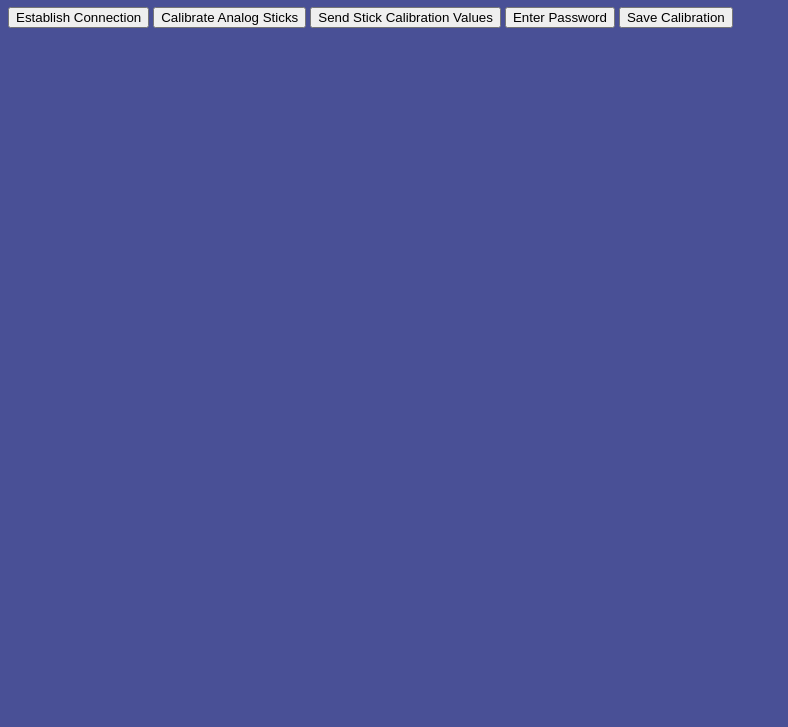
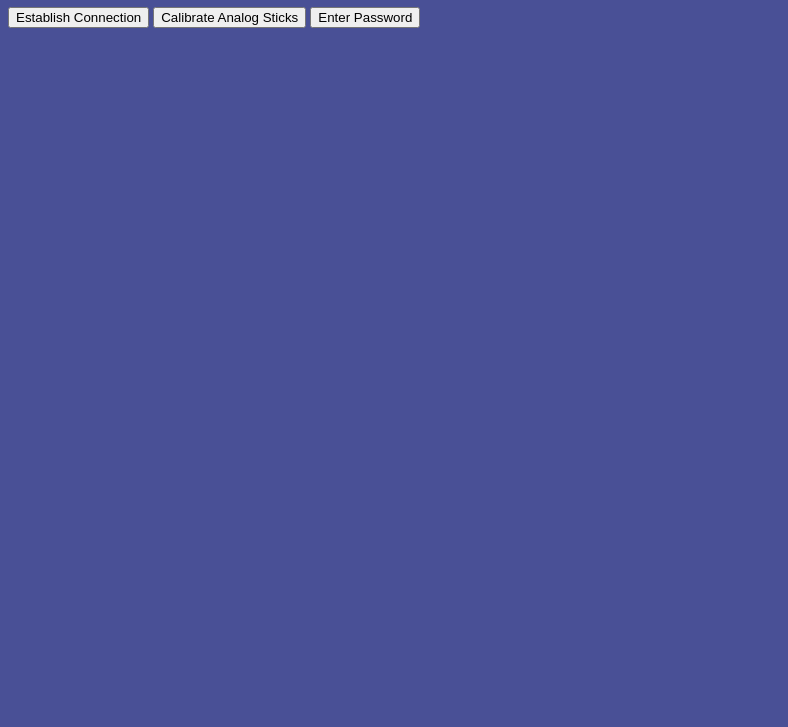
Before and after one commit to KEG-Gaming/keg-gaming.github.io, a plain HTML site: page html/BLE-Pairing.html in a window 1280 px wide. Shown: the part 73-800 px from the top of the page, without its empty margins (0-788 px from the left). Drawn offline with Linux system fonts and the light colour scheme.

Commit message:
Removed some buttons

```diff
--- a/html/BLE-Pairing.html
+++ b/html/BLE-Pairing.html
@@ -11,9 +11,9 @@
 
     <button onclick="isWebBluetoothEnabled()">Establish Connection</button>
     <button onclick="requestAnalogReadings()">Calibrate Analog Sticks</button>
-    <button onclick="sendStickCalibration()">Send Stick Calibration Values</button>
+    <!-- <button onclick="sendStickCalibration()">Send Stick Calibration Values</button> -->
     <button onclick="getPassword()">Enter Password</button>
-    <button onclick="saveCalibValues()">Save Calibration</button>
+    <!-- <button onclick="saveCalibValues()">Save Calibration</button> -->
 
     <p id="demo"></p>
 
```
